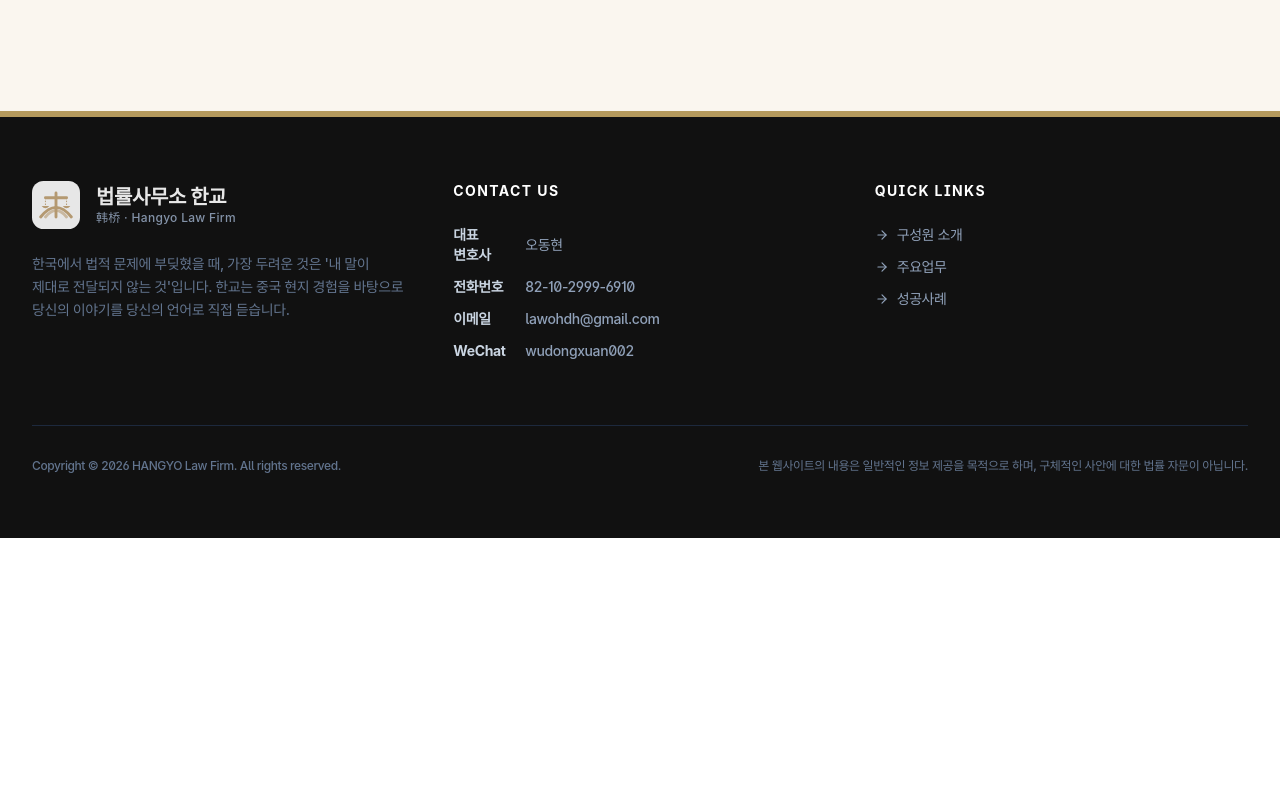
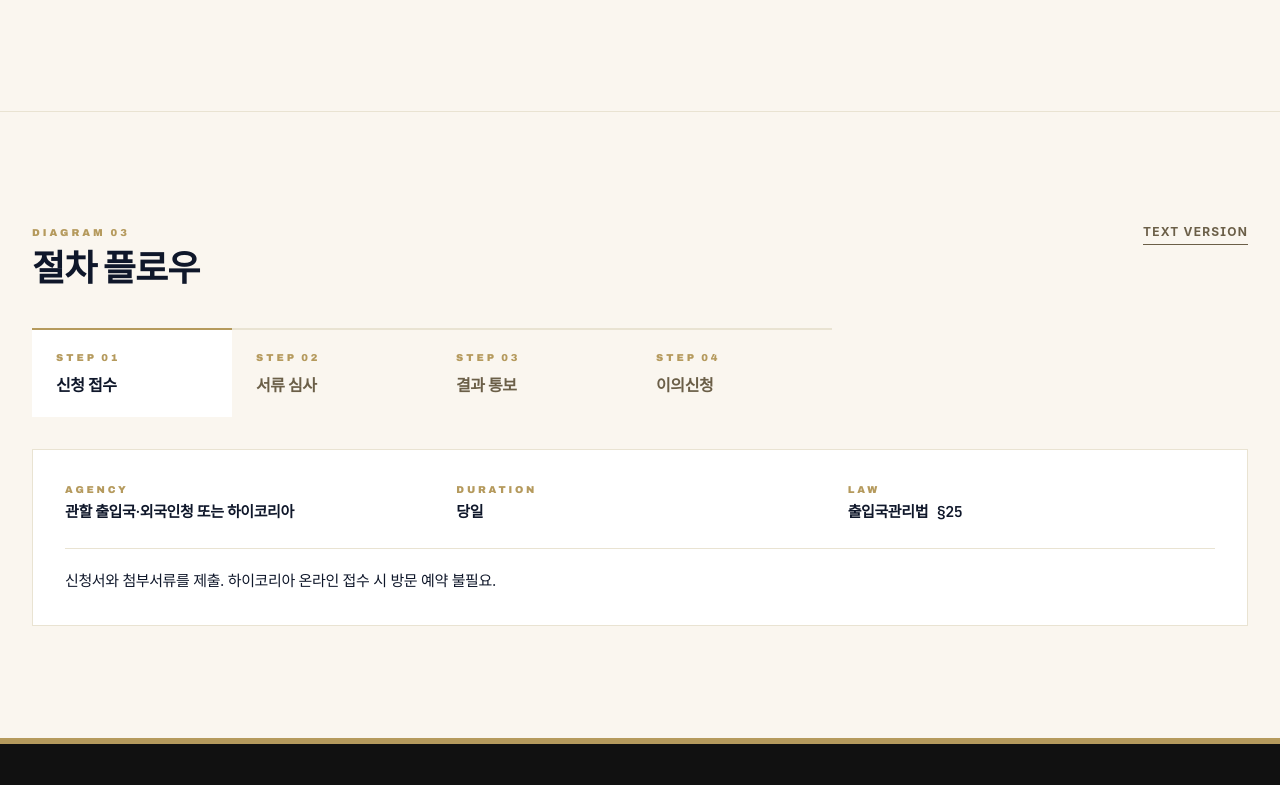
Before and after one commit to kimhyunjin0730-sys/law-oh, a React (Vite) app: page /legal/immigration in a window 1280 px wide. Shown: the part 1155-1940 px from the top of the page. Before the commit the page ends 1693 px from the top, so only its background shows below. Built offline with nearby package versions, Linux system fonts and the light colour scheme; a web font is replaced by a local one.

Commit message:
feat(legal): ProcedureFlowDiagram with step detail panel

```diff
--- /dev/null
+++ b/src/app/components/legal/ProcedureFlowDiagram.tsx
@@ -0,0 +1,77 @@
+import { useState } from "react";
+import type { ProcedureStep, Lang } from "../../../lib/legal/types";
+import { pick } from "../../../lib/legal/content";
+import { DiagramShell } from "./DiagramShell";
+
+interface Props {
+  steps: ProcedureStep[];
+  lang: Lang;
+  title: string;
+  ariaSummary: string;
+}
+
+export function ProcedureFlowDiagram({ steps, lang, title, ariaSummary }: Props) {
+  const [active, setActive] = useState(0);
+
+  const fallback = (
+    <ol className="space-y-6 list-decimal list-inside">
+      {steps.map((s) => (
+        <li key={s.id}>
+          <strong>{pick(s.label, lang)}</strong> — {pick(s.agency, lang)}, {pick(s.duration, lang)}
+          {s.lawRef && <span className="ml-2 text-[#6b5f48]">[{s.lawRef}]</span>}
+          <p className="ml-6 mt-1 text-[#0f172a]">{pick(s.note, lang)}</p>
+        </li>
+      ))}
+    </ol>
+  );
+
+  return (
+    <DiagramShell id="diagram-procedure" eyebrow="Diagram 03" title={title} ariaSummary={ariaSummary} textFallback={fallback}>
+      {/* Rail */}
+      <div className="relative overflow-x-auto">
+        <div className="flex gap-0 min-w-max">
+          {steps.map((s, i) => {
+            const isActive = i === active;
+            return (
+              <button
+                key={s.id}
+                type="button"
+                onClick={() => setActive(i)}
+                className={`relative w-[200px] shrink-0 px-6 py-5 text-left border-t-2 transition-colors ${
+                  isActive ? "border-[#b59a5d] bg-white" : "border-[#e9e3d2] bg-transparent hover:border-[#b59a5d]/60"
+                }`}
+              >
+                <div className="font-display text-[10px] font-black tracking-[0.3em] uppercase text-[#b59a5d] mb-2">
+                  Step {String(i + 1).padStart(2, "0")}
+                </div>
+                <div className={`text-base font-bold ${isActive ? "text-[#0f172a]" : "text-[#6b5f48]"}`}>
+                  {pick(s.label, lang)}
+                </div>
+              </button>
+            );
+          })}
+        </div>
+      </div>
+      {/* Detail panel */}
+      {steps[active] && (
+        <div className="mt-8 grid md:grid-cols-3 gap-6 bg-white border border-[#e9e3d2] p-8">
+          <div>
+            <div className="font-display text-[10px] font-black tracking-[0.28em] uppercase text-[#b59a5d] mb-1">Agency</div>
+            <p className="text-[15px] font-semibold text-[#0f172a]">{pick(steps[active].agency, lang)}</p>
+          </div>
+          <div>
+            <div className="font-display text-[10px] font-black tracking-[0.28em] uppercase text-[#b59a5d] mb-1">Duration</div>
+            <p className="text-[15px] font-semibold text-[#0f172a]">{pick(steps[active].duration, lang)}</p>
+          </div>
+          <div>
+            <div className="font-display text-[10px] font-black tracking-[0.28em] uppercase text-[#b59a5d] mb-1">Law</div>
+            <p className="text-[15px] font-semibold text-[#0f172a] font-mono">{steps[active].lawRef || "—"}</p>
+          </div>
+          <p className="md:col-span-3 text-[15px] text-[#0f172a] leading-relaxed border-t border-[#e9e3d2] pt-5">
+            {pick(steps[active].note, lang)}
+          </p>
+        </div>
+      )}
+    </DiagramShell>
+  );
+}
--- a/src/app/pages/legal/Immigration.tsx
+++ b/src/app/pages/legal/Immigration.tsx
@@ -2,6 +2,7 @@ import { useLanguage } from "../../context/LanguageContext";
 import { getLegalContent, pick } from "../../../lib/legal/content";
 import { VisaMapDiagram } from "../../components/legal/VisaMapDiagram";
 import { DecisionTreeDiagram } from "../../components/legal/DecisionTreeDiagram";
+import { ProcedureFlowDiagram } from "../../components/legal/ProcedureFlowDiagram";
 
 export function Immigration() {
   const { language } = useLanguage();
@@ -21,6 +22,12 @@ export function Immigration() {
         title="내 상황에 맞는 절차"
         ariaSummary="질문에 Yes/No로 답하며 필요한 절차를 찾는 의사결정 트리"
       />
+      <ProcedureFlowDiagram
+        steps={c.procedure}
+        lang={language}
+        title="절차 플로우"
+        ariaSummary="체류자격 절차의 4~6단계와 각 단계별 담당기관·소요일·관련 조문"
+      />
     </div>
   );
 }
```
